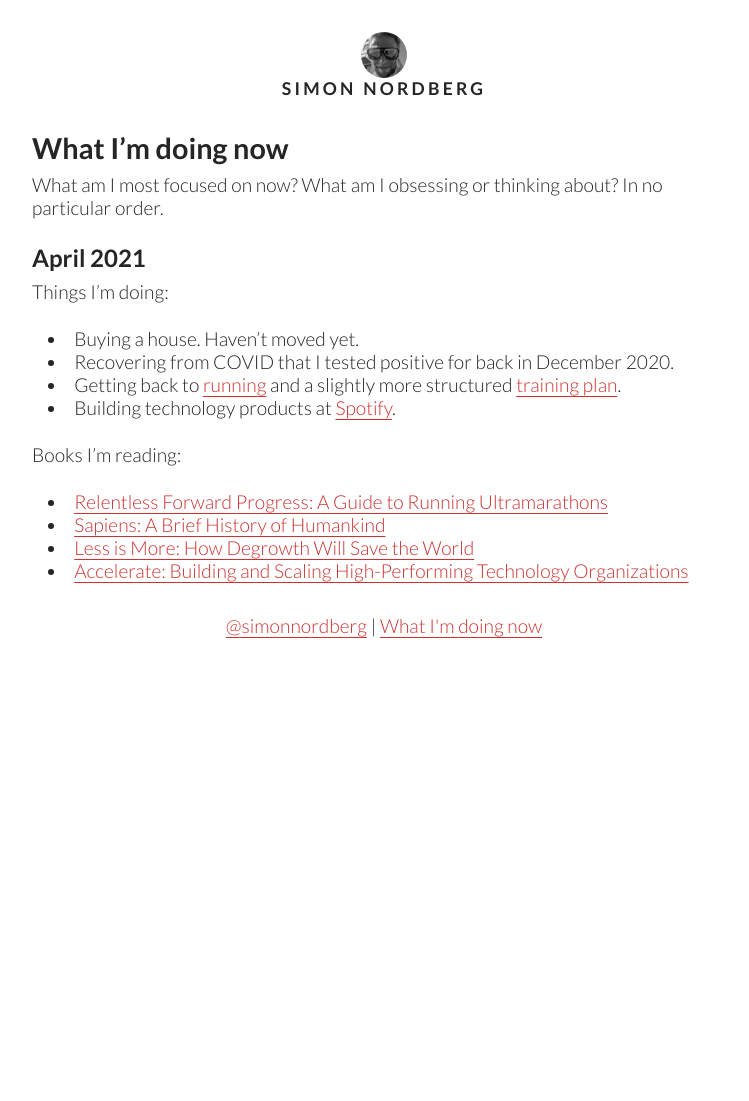
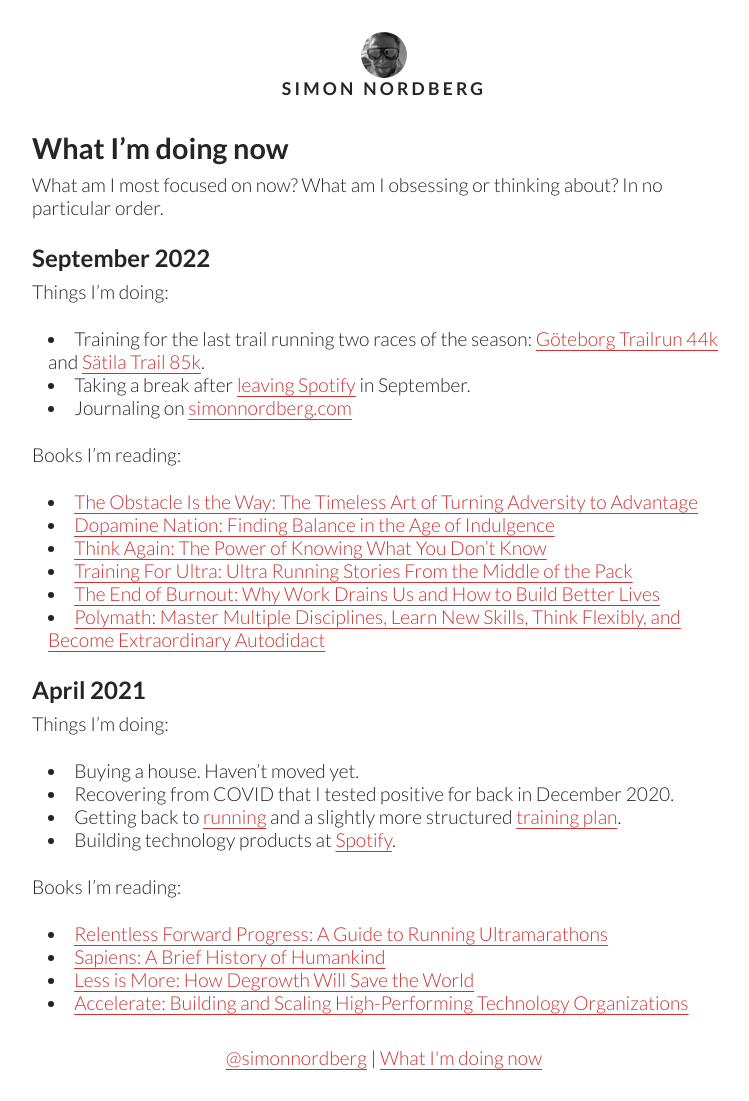
Before and after one commit to simonnordberg/simonnordberg.github.io, a Jekyll site: the page built from now.md, in a window 1280 px wide. Shown: the whole page, without its empty margins (256-1005 px from the left). Built offline with Jekyll 4.4.1, drawn with Linux system fonts in a browser that asks for light colours; our own code applies the rules of GitHub Pages for plain Markdown files; before the commit the page ends 900 px from its top, so only the background shows below that.

Commit message:
Updated /now

```diff
--- a/now.md
+++ b/now.md
@@ -6,6 +6,24 @@ permalink: /now/
 What I'm doing now
 ===
 What am I most focused on now? What am I obsessing or thinking about? In no particular order.
+
+September 2022
+---
+Things I'm doing:
+
+- Training for the last trail running two races of the season: [Göteborg Trailrun 44k](http://gbgtrailrun.se) and [Sätila Trail 85k](https://www.satilatrail.se).
+- Taking a break after [leaving Spotify](/leaving-spotify/) in September.
+- Journaling on [simonnordberg.com](/)
+
+Books I'm reading:
+
+- [The Obstacle Is the Way: The Timeless Art of Turning Adversity to Advantage](https://www.goodreads.com/book/show/20554127-the-obstacle-is-the-way)
+- [Dopamine Nation: Finding Balance in the Age of Indulgence](https://www.goodreads.com/book/show/58117439-dopamine-nation)
+- [Think Again: The Power of Knowing What You Don't Know](https://www.goodreads.com/book/show/55539565-think-again)
+- [Training For Ultra: Ultra Running Stories From the Middle of the Pack](https://www.goodreads.com/book/show/43893118-training-for-ultra)
+- [The End of Burnout: Why Work Drains Us and How to Build Better Lives](https://www.goodreads.com/book/show/59788262-the-end-of-burnout)
+- [Polymath: Master Multiple Disciplines, Learn New Skills, Think Flexibly, and Become Extraordinary Autodidact](https://www.goodreads.com/book/show/53353009-polymath)
+
 
 April 2021
 ---
```
